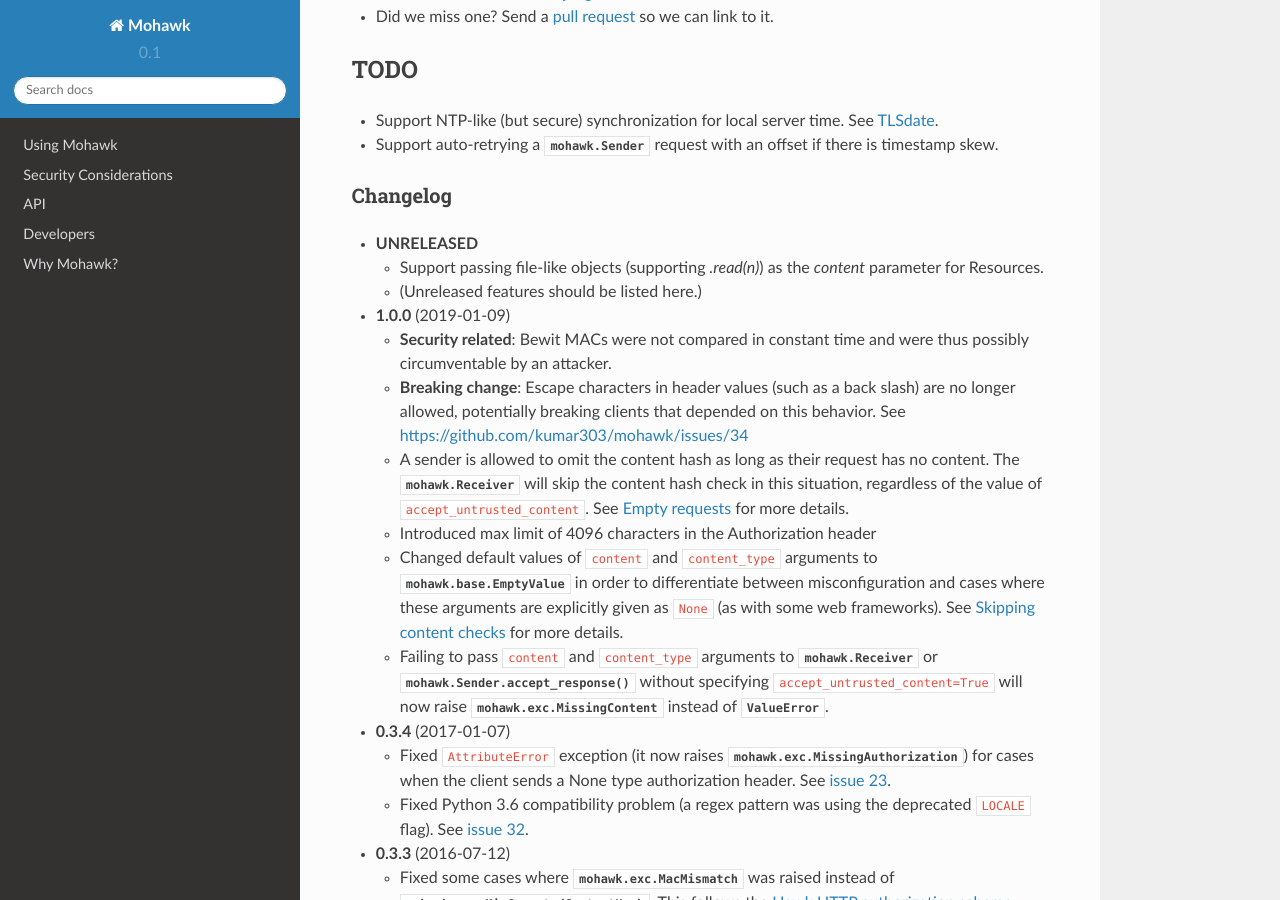
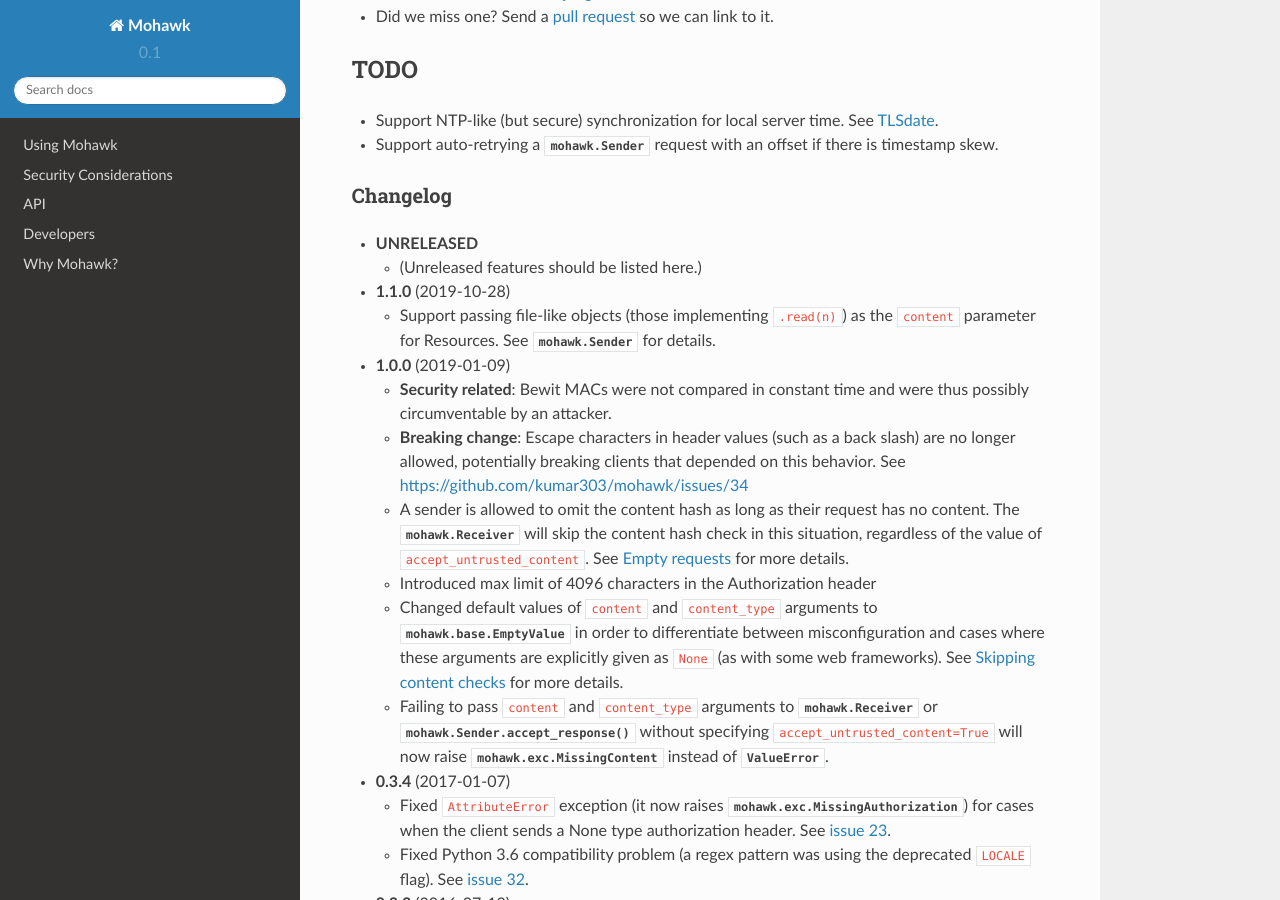
Before and after one commit to kumar303/mohawk, a Sphinx documentation site: the page built from docs/index.rst, in a window 1280 px wide and 900 px high, scrolled down 1863 px. Built offline with Sphinx 7.4.7 and the Read the Docs theme 2.0.0, drawn with Linux system fonts in a browser that asks for light colours.

Commit message:
Prepared 1.1.0 release

```diff
--- a/docs/index.rst
+++ b/docs/index.rst
@@ -106,9 +106,13 @@
 
 - **UNRELEASED**
 
-  - Support passing file-like objects (supporting `.read(n)`) as the `content`
-    parameter for Resources.
   - (Unreleased features should be listed here.)
+
+- **1.1.0** (2019-10-28)
+
+  - Support passing file-like objects (those implementing ``.read(n)``)
+    as the ``content`` parameter for Resources.
+    See :class:`mohawk.Sender` for details.
 
 - **1.0.0** (2019-01-09)
 
--- a/setup.py
+++ b/setup.py
@@ -2,7 +2,7 @@
 
 
 setup(name='mohawk',
-      version='1.0.0',
+      version='1.1.0',
       description="Library for Hawk HTTP authorization",
       long_description="""
 Hawk lets two parties securely communicate with each other using
```
